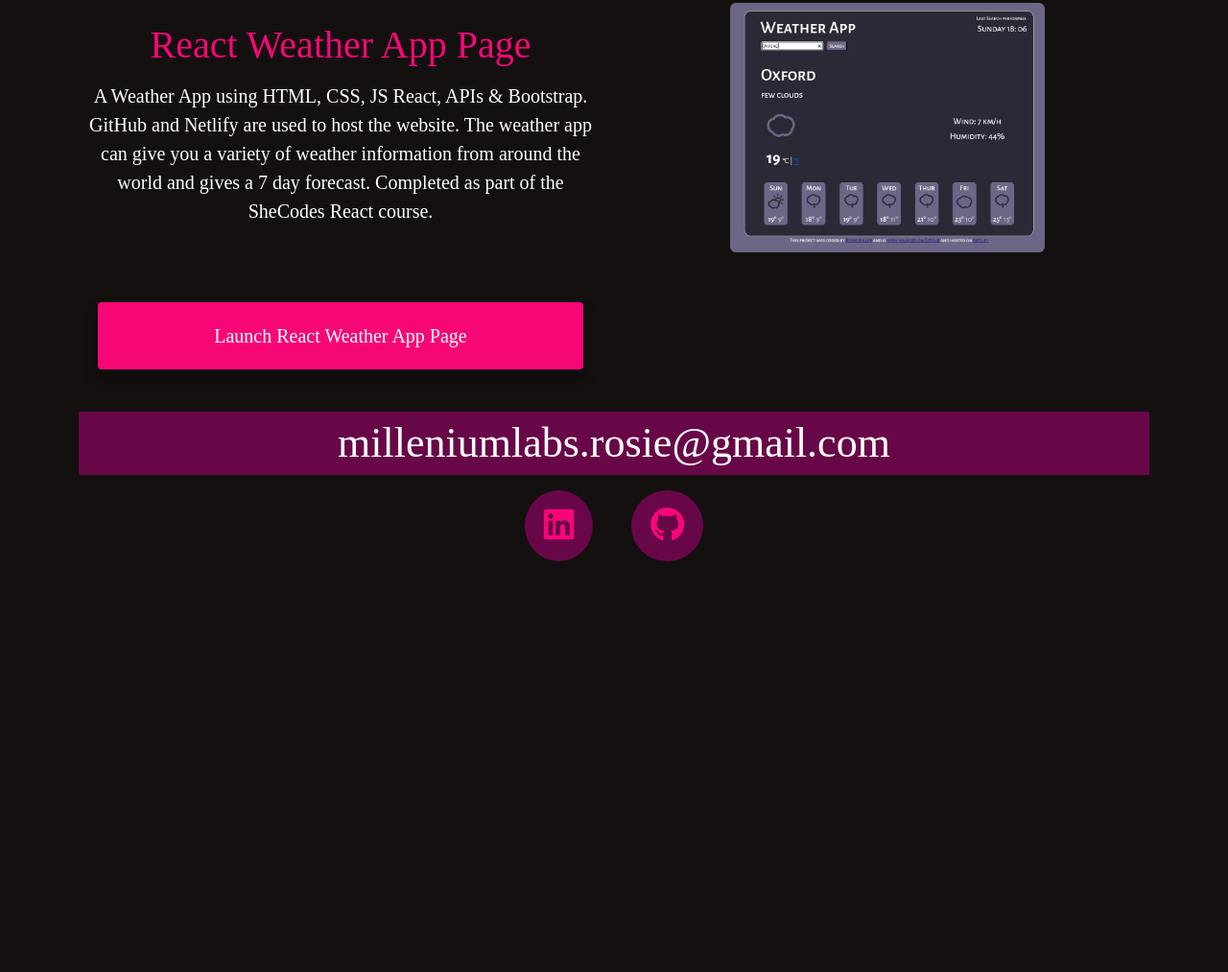
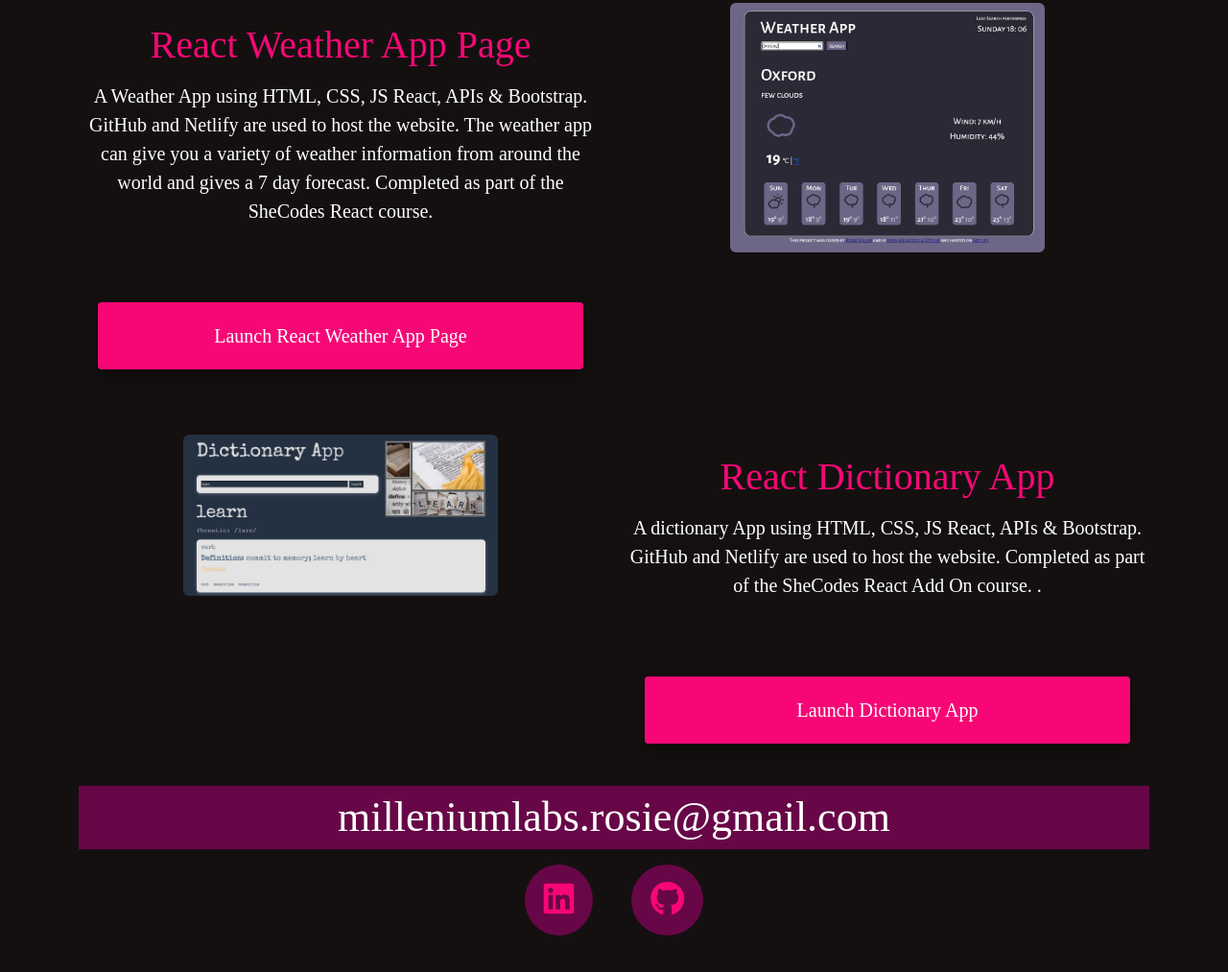
Before and after one commit to rosiekg123/Portfolio-project, a plain HTML site: page index.html in a window 1280 px wide. Shown: the part 2684-3697 px from the top of the page at 96% size. Before the commit the page ends 3317 px from the top, so only its background shows below. Drawn offline with nearby package versions, Linux system fonts and the light colour scheme; a script that the page names is missing; a web font is replaced by a local one.

Commit message:
updated index page

```diff
--- a/index.html
+++ b/index.html
@@ -159,6 +159,23 @@
 </div>
 </div>
 </div>
+
+<div class="row mt-5"></div>
+
+<div class="container">
+<div class="row">
+<div class="col-md-6">
+  <img src="/images/dictionaryApp.JPG" alt="Dictionary App homepage" class="img-fluid rounded">
+</div>
+<div class="col-md-6">
+  <h2 class="mb-1 fs-1">React Dictionary App</h2>
+<p> A dictionary App using HTML, CSS, JS React, APIs & Bootstrap. GitHub and Netlify are used to host the website. Completed as part of the SheCodes React Add On course. . </p>
+<div class="mt-3">
+    <a href="https://brilliant-eclair-319c6e.netlify.app/" class="contact-link link-button"> Launch Dictionary App</a>
+</div>
+  </div>
+</div>
+</div>
 <br/>
 
 <div class="container">
```
Also changed, not shown: images/dictionaryApp.JPG (added).
